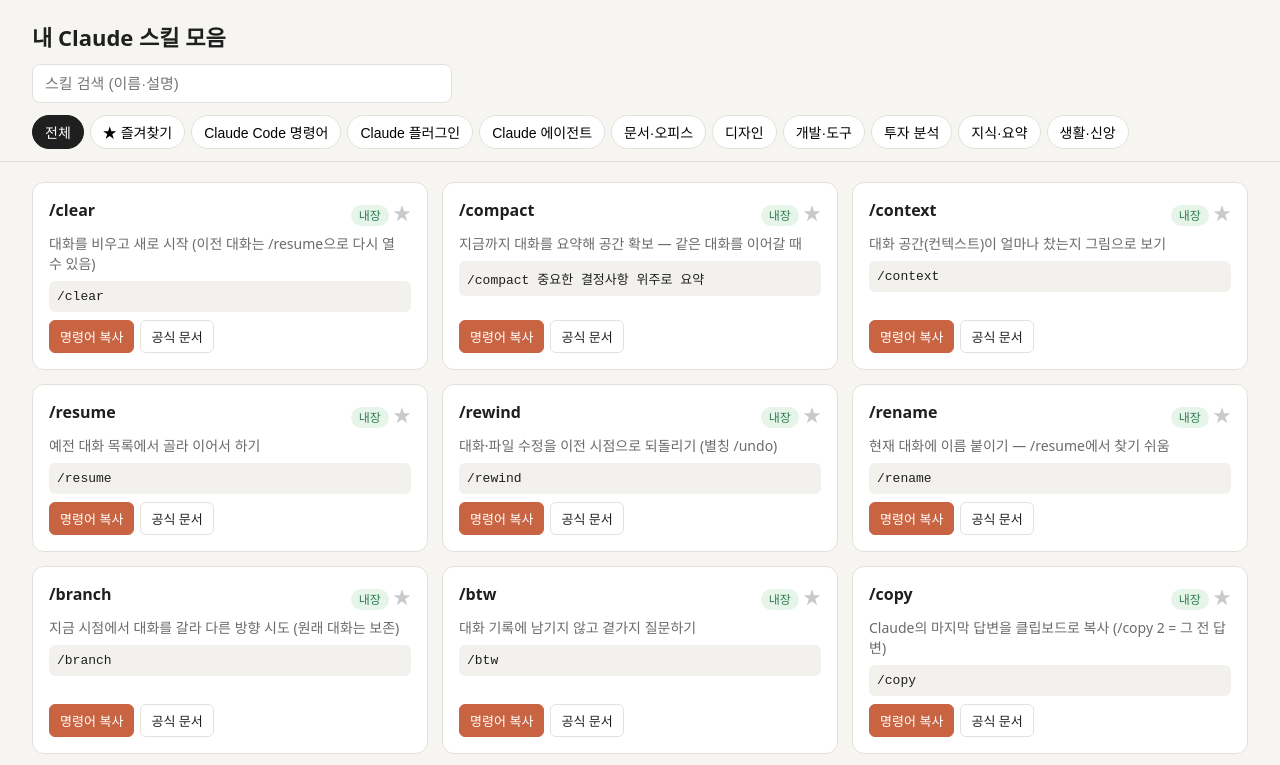
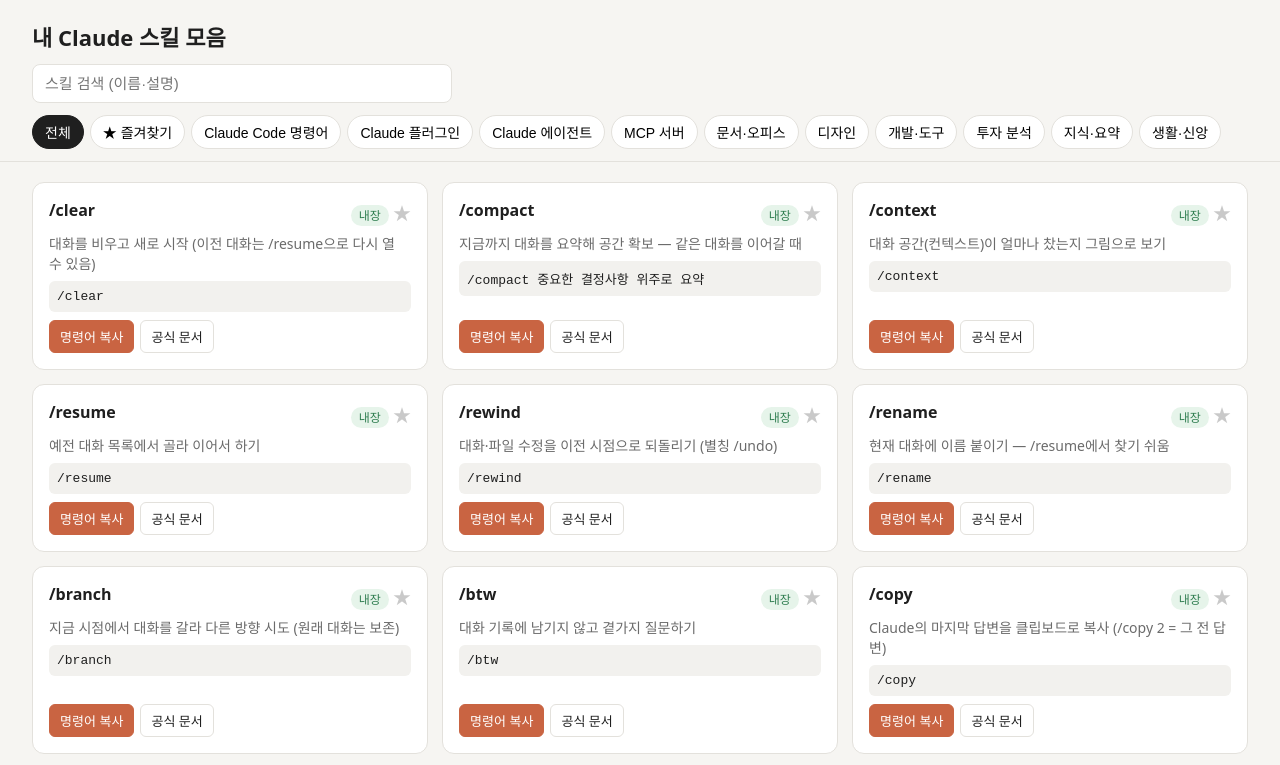
Before and after one commit to olmas70/my-claude-skills, a plain HTML site: page index.html in a window 1280 px wide. Shown: the top 765 px of the page. Drawn offline with Linux system fonts and the light colour scheme.

Commit message:
feat: Claude Code용 MCP 서버 10개 카테고리 추가
설치 명령(claude mcp add …)은 공식 문서 형식을 따르고, 개인 로컬 서버는 제외했다.

Co-Authored-By: Claude Opus 5.5 <noreply@anthropic.com>

```diff
--- a/index.html
+++ b/index.html
@@ -24,6 +24,7 @@
   .badge.내장 { background:#e6f4ea; color:#2e7d4f; }
   .badge.플러그인 { background:#f1e8f8; color:#7a3fa0; }
   .badge.에이전트 { background:#fff4d6; color:#8a6100; }
+  .badge.MCP { background:#e0f4f4; color:#1f6f6f; }
   .desc { color:var(--muted); font-size:14px; margin:0; }
   code { display:block; background:#f2f1ee; padding:8px; border-radius:6px; font-size:13px; white-space:pre-wrap; }
   .actions { display:flex; gap:6px; margin-top:auto; flex-wrap:wrap; }
@@ -46,7 +47,7 @@
 
 <script>
   const FAV_KEY = 'skill-favs';
-  const LABELS = { 내장: ['명령어', '공식 문서'], 플러그인: ['설치 명령', 'GitHub'], 에이전트: ['호출 문구', '원본 보기', '에이전트 .md 복사'] };
+  const LABELS = { 내장: ['명령어', '공식 문서'], MCP: ['설치 명령', '원본 보기'], 플러그인: ['설치 명령', 'GitHub'], 에이전트: ['호출 문구', '원본 보기', '에이전트 .md 복사'] };
   const favs = new Set(JSON.parse(localStorage.getItem(FAV_KEY) || '[]'));
   let skills = [];
   let category = '전체';
--- a/skills.json
+++ b/skills.json
@@ -62,6 +62,16 @@
   {"id":"verify-agent","category":"Claude 에이전트","source":"에이전트","desc":"새 시각으로 빌드·타입·린트·테스트 검증 (sonnet)","invoke":"@agent-verify-agent 작업 결과 검증해줘","path":"agents/verify-agent.md"},
   {"id":"scenario-analyst","category":"Claude 에이전트","source":"에이전트","desc":"뉴스 헤드라인으로 18개월 시나리오·수혜/피해 종목 분석 (sonnet)","invoke":"@agent-scenario-analyst 헤드라인: ","path":"agents/scenario-analyst.md"},
   {"id":"strategy-reviewer","category":"Claude 에이전트","source":"에이전트","desc":"시나리오 분석에 대한 비판적 2차 의견 (sonnet)","invoke":"@agent-strategy-reviewer 방금 시나리오 분석 검토해줘","path":"agents/strategy-reviewer.md"},
+  {"id":"context7","category":"MCP 서버","source":"MCP","desc":"라이브러리·프레임워크 최신 공식 문서 조회","invoke":"claude mcp add context7 -- npx -y @upstash/context7-mcp","url":"https://github.com/upstash/context7"},
+  {"id":"exa","category":"MCP 서버","source":"MCP","desc":"AI 웹 검색·페이지 읽기 (API 키 없이 기본 사용)","invoke":"claude mcp add --transport http exa https://mcp.exa.ai/mcp","url":"https://github.com/exa-labs/exa-mcp-server"},
+  {"id":"chrome-devtools","category":"MCP 서버","source":"MCP","desc":"크롬 브라우저 조작·스크린샷·콘솔·성능 측정","invoke":"claude mcp add chrome-devtools -- npx -y chrome-devtools-mcp@latest","url":"https://github.com/ChromeDevTools/chrome-devtools-mcp"},
+  {"id":"playwright","category":"MCP 서버","source":"MCP","desc":"브라우저 자동화 (페이지 열기, 클릭, 입력)","invoke":"claude mcp add playwright -- npx -y @playwright/mcp@latest","url":"https://github.com/microsoft/playwright-mcp"},
+  {"id":"notion","category":"MCP 서버","source":"MCP","desc":"노션 페이지·DB 읽기/쓰기 (설치 후 /mcp 에서 로그인)","invoke":"claude mcp add --transport http notion https://mcp.notion.com/mcp","url":"https://developers.notion.com/docs/mcp"},
+  {"id":"github","category":"MCP 서버","source":"MCP","desc":"GitHub 이슈·PR·저장소 작업 (개인 액세스 토큰 필요 — YOUR_GITHUB_PAT 교체)","invoke":"claude mcp add --transport http github https://api.githubcopilot.com/mcp/ --header \"Authorization: Bearer YOUR_GITHUB_PAT\"","url":"https://github.com/github/github-mcp-server"},
+  {"id":"notebooklm-mcp","category":"MCP 서버","source":"MCP","desc":"NotebookLM 노트북·소스·오디오 등 제어 (Python uv 필요, 설치 후 nlm login)","invoke":"uv tool install notebooklm-mcp-cli\nclaude mcp add notebooklm-mcp -- notebooklm-mcp\nnlm login","url":"https://github.com/jacob-bd/gemini-notebook-mcp-cli"},
+  {"id":"memory","category":"MCP 서버","source":"MCP","desc":"대화 사이에 기억을 저장하는 지식 그래프","invoke":"claude mcp add memory -- npx -y @modelcontextprotocol/server-memory","url":"https://github.com/modelcontextprotocol/servers/tree/main/src/memory"},
+  {"id":"sequential-thinking","category":"MCP 서버","source":"MCP","desc":"복잡한 문제를 단계별로 나눠 생각하게 함","invoke":"claude mcp add sequential-thinking -- npx -y @modelcontextprotocol/server-sequential-thinking","url":"https://github.com/modelcontextprotocol/servers/tree/main/src/sequentialthinking"},
+  {"id":"/mcp (관리)","category":"MCP 서버","source":"MCP","desc":"설치한 MCP 연결 상태 확인·로그인·재연결 — Claude Code 안에서 입력","invoke":"/mcp","url":"https://code.claude.com/docs/en/mcp"},
   {"id":"docx","category":"문서·오피스","source":"공식","desc":"Word(.docx) 문서 생성·편집·변경내용 추적","invoke":"docx 스킬로 보고서를 Word 파일로 만들어줘","path":"https://raw.githubusercontent.com/anthropics/skills/main/skills/docx/SKILL.md"},
   {"id":"pdf","category":"문서·오피스","source":"공식","desc":"PDF 읽기·병합·분할·폼 채우기·생성","invoke":"pdf 스킬로 이 PDF에서 표를 추출해줘","path":"https://raw.githubusercontent.com/anthropics/skills/main/skills/pdf/SKILL.md"},
   {"id":"pptx","category":"문서·오피스","source":"공식","desc":"PowerPoint 슬라이드 생성·편집","invoke":"pptx 스킬로 10장짜리 발표자료 만들어줘","path":"https://raw.githubusercontent.com/anthropics/skills/main/skills/pptx/SKILL.md"},
```
